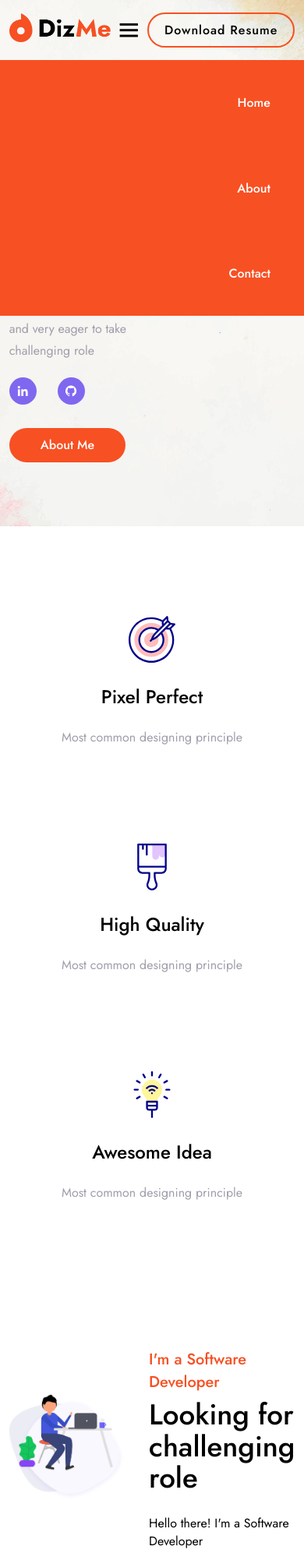
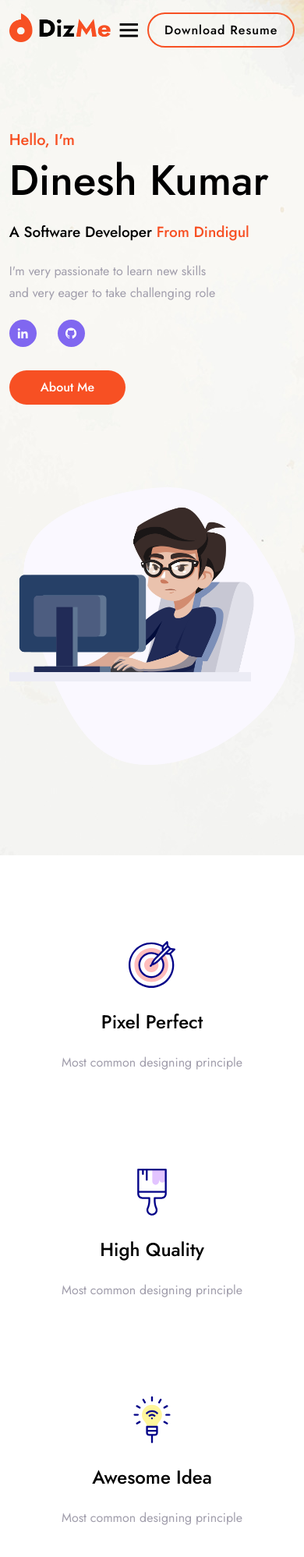
Before and after one commit to dinesh2104/portfolio2, a plain HTML site: page index.html in a window 390 px wide. Shown: the top 1997 px of the page at 78% size. Drawn offline with nearby package versions, Linux system fonts and the light colour scheme.

Commit message:
Update style.css

```diff
--- a/css/style.css
+++ b/css/style.css
@@ -467,7 +467,7 @@ header.sticky{
     }
 }
 
-@media(max-width: 920px){
+@media (max-width: 970px){
 	#menu-icon{
 		display: block;
 	}
@@ -476,7 +476,7 @@ header.sticky{
 	}
 	.navlist{
 		position: absolute;
-        top: 100%;
+		top: -600px;
 		left: 0;
 		right: 0;
 		flex-direction: column;
@@ -488,9 +488,50 @@ header.sticky{
 		display: block;
 		padding: 1.2rem;
 		margin: 1.5rem;
-        border-radius: 2px solid var(--bg-color);
+		border-right: 2px solid var(--bg-color);
 		color: var(--bg-color);
 	}
+	.navlist a:hover{
+		background: var(--bg-color);
+		color: var(--main-color);
+	}
+	.navlist a::after{
+		display: none;
+	}
+	.navlist.active{
+		top: 100%;
+	}
+}
 
-
+@media (max-width: 800px){
+	.home{
+		grid-template-columns: 1fr;
+		min-height: 130vh;
+		grid-gap: 1rem;
 	}
+	.home-text{
+		padding-top: 55px;
+	}
+	.home-img{
+		text-align: center;
+	}
+	.home-img img{
+		width: 440px;
+		height: auto;
+	}
+	.about{
+		grid-template-columns: 1fr;
+	}
+	.about-img{
+		text-align: center;
+		margin-bottom: 30px;
+	}
+	:root{
+		--big-font: 3.4rem;
+		--h2-font: 2rem;
+	}
+	section{
+		padding: 65px 3%;
+		transition: .3s;
+	}
+}
```
Lines whose indentation alone changed are shown as unchanged.
